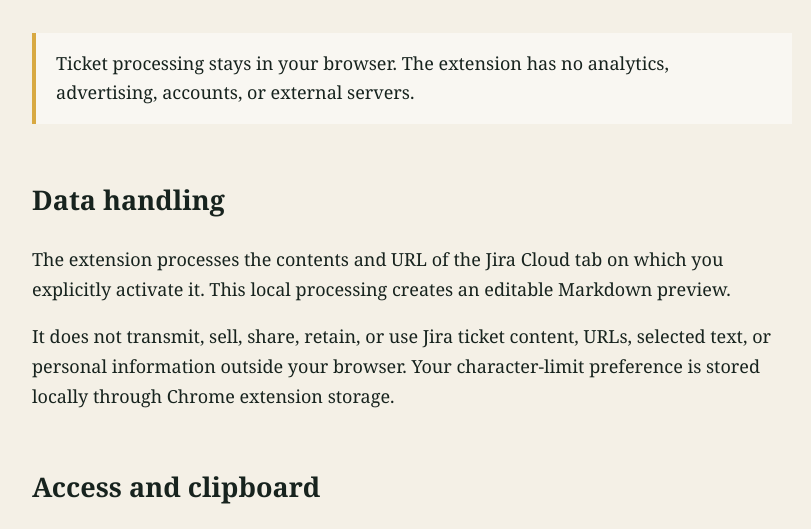
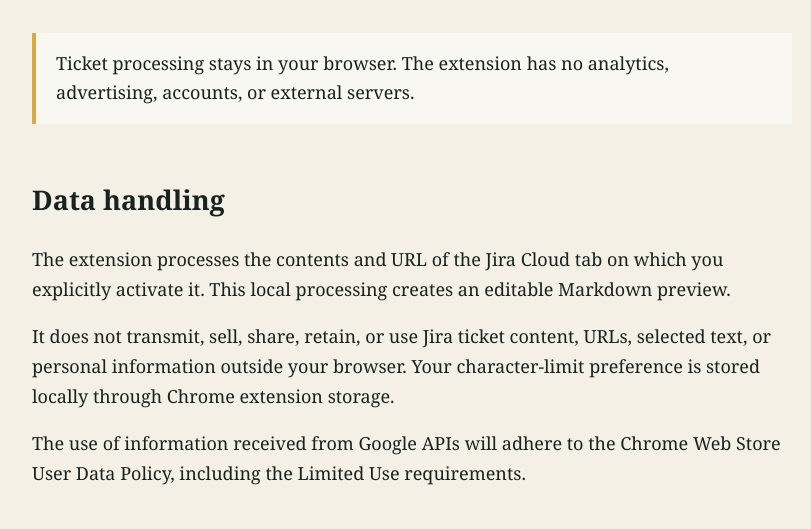
Before and after one commit to Igabr13l/jira-to-markdown, a browser extension: page docs/index.html in a window 1280 px wide. Shown: the part 223-752 px from the top of the page, without its empty margins (228-1039 px from the left). Drawn offline with Linux system fonts and the light colour scheme.

Commit message:
Clarify limited use compliance

```diff
--- a/docs/index.html
+++ b/docs/index.html
@@ -72,6 +72,10 @@
       character-limit preference is stored locally through Chrome extension
       storage.
     </p>
+    <p>
+      The use of information received from Google APIs will adhere to the Chrome
+      Web Store User Data Policy, including the Limited Use requirements.
+    </p>
 
     <h2>Access and clipboard</h2>
     <p>
```
Also changed, not shown: PRIVACY.md (+2 -0 lines).
